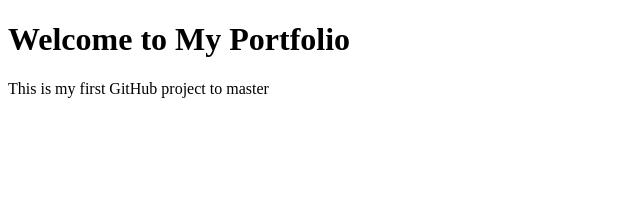
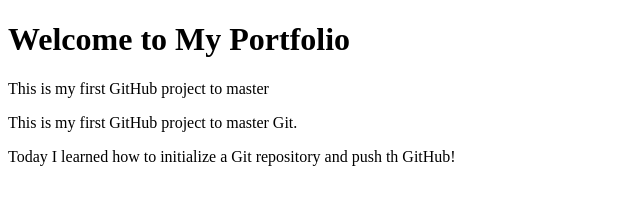
Before and after one commit to Subash2025/github-mastery-portfolio, a plain HTML site: page index.html in a window 1280 px wide. Shown: the whole page, without its empty margins (0-640 px from the left). Drawn offline with Linux system fonts and the light colour scheme.

Commit message:
Update index.html with progress note

```diff
--- a/index.html
+++ b/index.html
@@ -8,6 +8,8 @@
 <body>
     <h1>Welcome to My Portfolio</h1>
     <p>This is my first GitHub project to master</p>
+    <p>This is my first GitHub project to master Git.</p>
+    <p>Today I learned how to initialize a Git repository and push th GitHub!</p>
 
 </body>
 </html>
```
